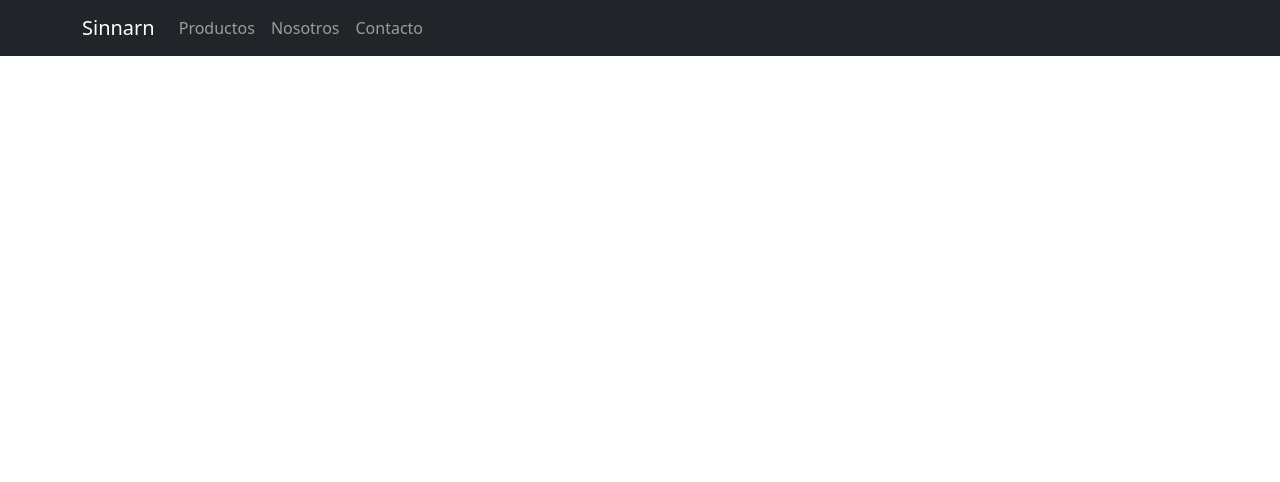
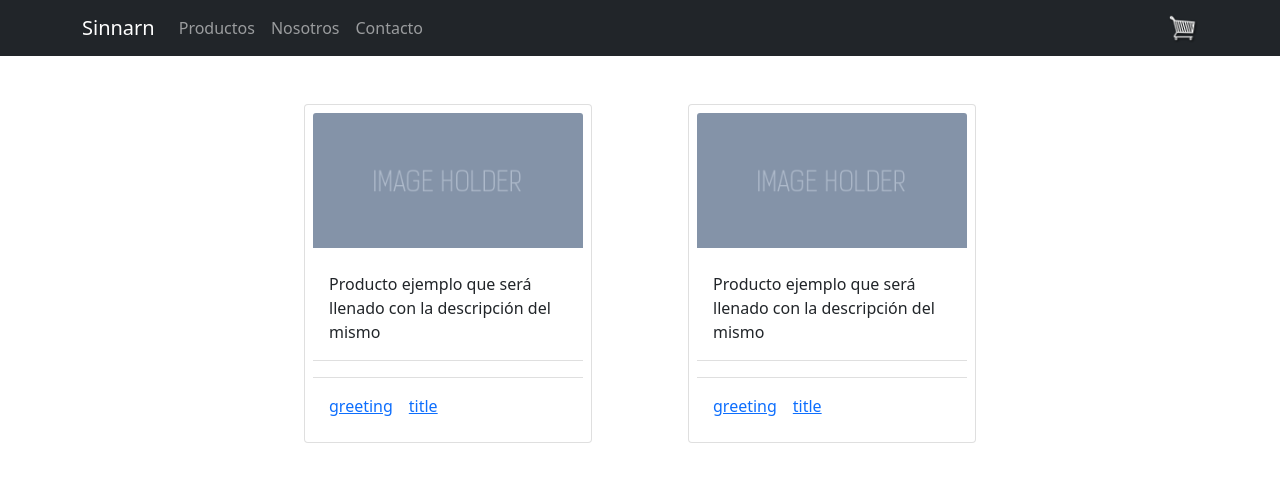
Before and after one commit to MicaelaLagana/comision25640-lagana, a React (Create React App) app: page / in a window 1280 px wide. Shown: the top 482 px of the page. Built offline with nearby package versions, Linux system fonts and the light colour scheme.

Commit message:
landing page for class 4

```diff
--- a/src/App.js
+++ b/src/App.js
@@ -1,9 +1,24 @@
+import { Container, Row, Col } from 'react-bootstrap';
 import './App.css';
 import NavbarComponent from './components/navbar';
+import ItemListContainer from './containers/itemList';
+
+const greeting = "Holis! :)"
+const greeting2 = "Hello! :)"
+const title1 = "title1 :)"
+const title2 = "title2 :)"
 
 function App() {
   return (
-    <NavbarComponent />
+    <>
+      <NavbarComponent />
+      <Container>
+        <Row className="justify-content-md-center">
+            <ItemListContainer greeting={greeting} title={title1}/>
+            <ItemListContainer greeting={greeting2} title={title2}/>
+        </Row>
+      </Container>
+    </>
   );
 }
 
--- /dev/null
+++ b/src/components/cartWidget/index.jsx
@@ -0,0 +1,10 @@
+import React from "react";
+import Cart from '../assets/images/carticon.png';
+
+const size = "30px";
+
+export default function cartWidget() {
+return (
+    <img src={Cart} alt="logo" width={size} height={size}/>
+  );
+}
--- a/src/components/navbar/index.jsx
+++ b/src/components/navbar/index.jsx
@@ -1,5 +1,6 @@
 import React from "react";
 import { Navbar, Nav, Container } from 'react-bootstrap';
+import CartWidget from "../cartWidget";
 
 export default function NavbarComponent() {
 
@@ -17,6 +18,7 @@ return (
       <Nav.Link href="#us" onClick={() => handleOnClick('Nosotros')}>Nosotros</Nav.Link>
       <Nav.Link href="#contactus" onClick={() => handleOnClick('Contacto')}>Contacto</Nav.Link>
     </Nav>
+    <CartWidget />
     </Container>
   </Navbar>
   </>
--- /dev/null
+++ b/src/containers/itemList/index.jsx
@@ -0,0 +1,36 @@
+import { React, useState } from "react";
+import { Card, ListGroup, ListGroupItem } from "react-bootstrap";
+import Holder from '../../components/assets/images/imageholder.png'
+
+export default function ItemListContainer(props) {
+    const [greeting, setGreeting] = useState("");
+    const [title, setTitle] = useState("")
+
+    function handleOnClick() {
+        props.greeting ? setGreeting(props.greeting) : setGreeting("no hay saludo");
+    }
+
+
+    function handleOnClickTitle() {
+        props.title ? setTitle(props.title) : setTitle("no hay titulo");
+    }
+
+return (
+    <Card style={{ width: '18rem' }} className='m-5 p-2'>
+    <Card.Img variant="top" src={Holder} />
+    <Card.Body>
+        <Card.Title onClick={() => handleOnClick()}>{title}</Card.Title>
+        <Card.Text>
+        Producto ejemplo que será llenado con la descripción del mismo
+        </Card.Text>
+    </Card.Body>
+    <ListGroup className="list-group-flush">
+        <ListGroupItem>{greeting}</ListGroupItem>
+    </ListGroup>
+    <Card.Body>
+        <Card.Link href="#" onClick={() => handleOnClick()}>greeting</Card.Link>
+        <Card.Link href="#" onClick={() => handleOnClickTitle()}>title</Card.Link>
+    </Card.Body>
+    </Card>
+  );
+}
```
Also changed, not shown: src/components/assets/images/carticon.png (added), src/components/assets/images/imageholder.png (added).
